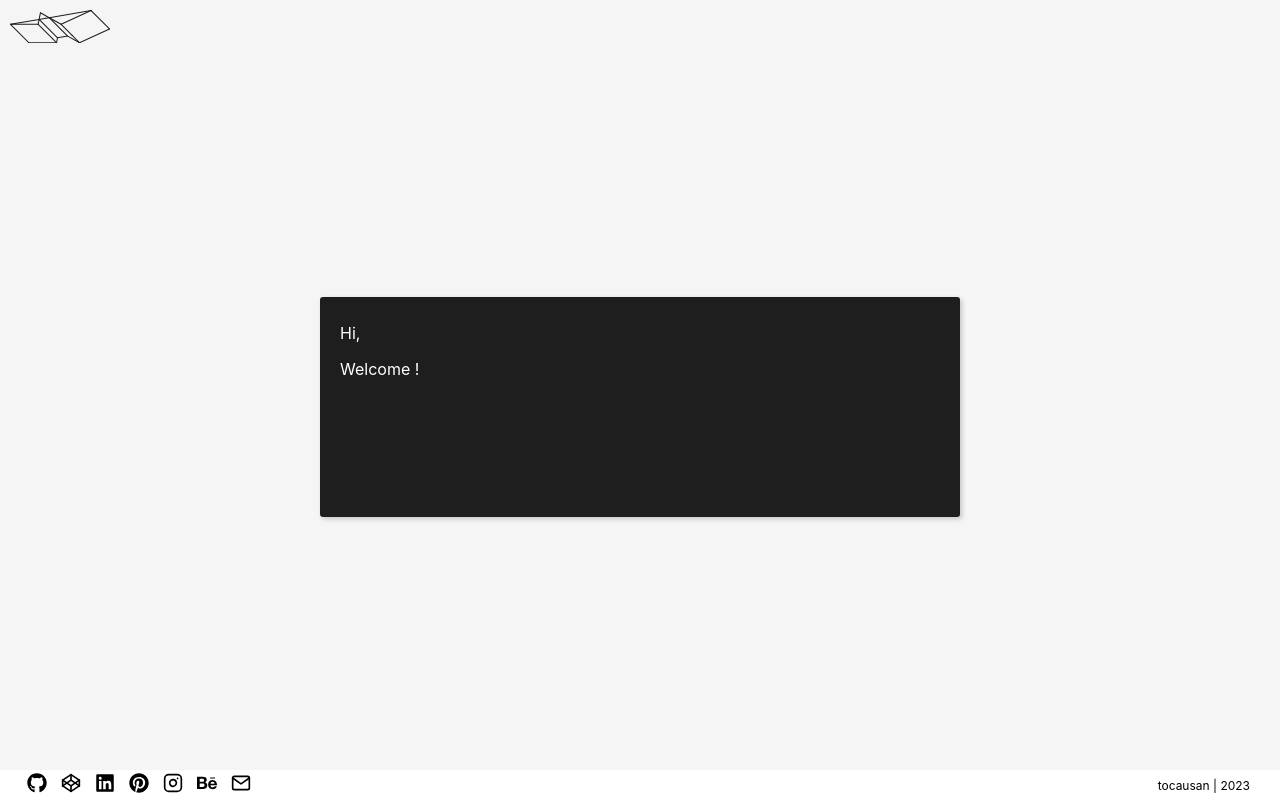
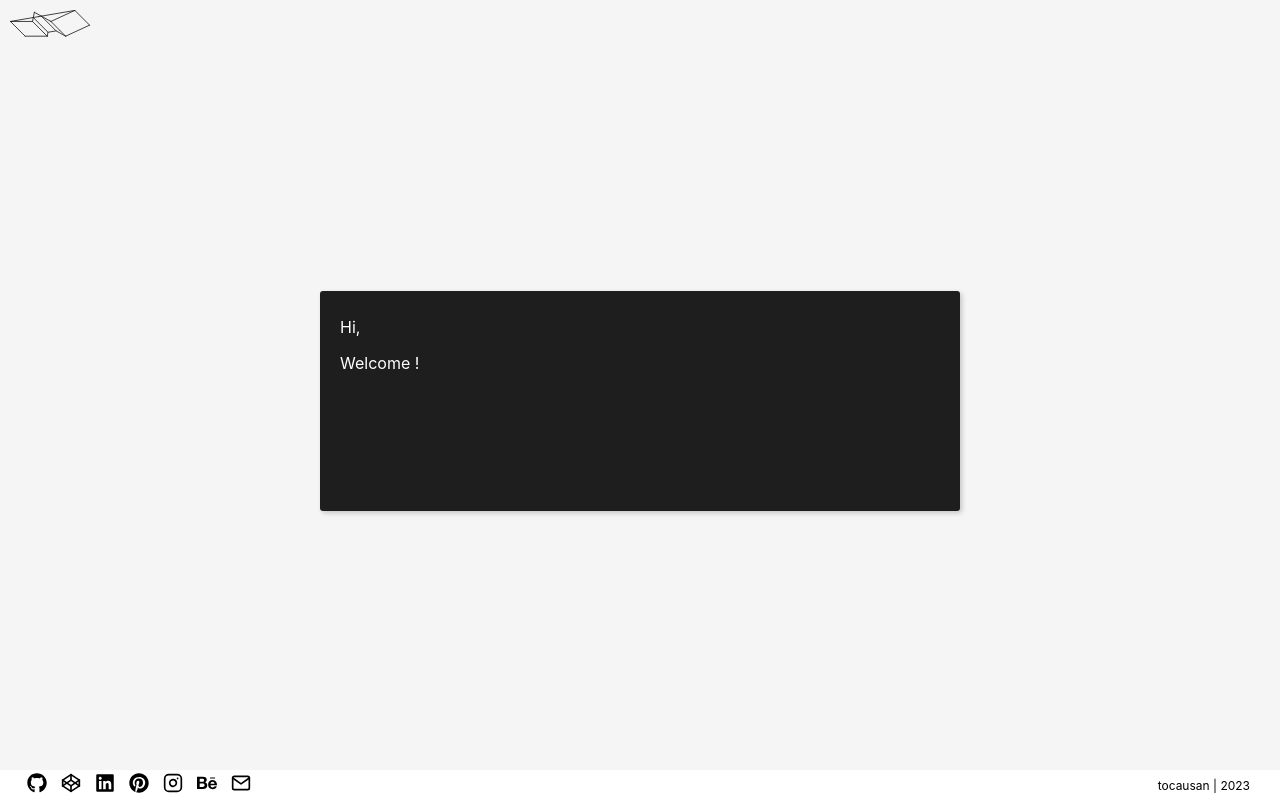
Before and after one commit to T-C-S-N/tcsn.io, a Next.js app: page / in a window 1280 px wide. Built offline with nearby package versions, Linux system fonts and the light colour scheme.

Commit message:
header logo style

```diff
--- a/src/styles/components/Header.module.css
+++ b/src/styles/components/Header.module.css
@@ -11,7 +11,7 @@
 }
 
 .logo {
-   width: 100px;
+   width: 80px;
    margin-top: 10px;
    margin-left: 10px;
    margin-bottom: 10px;
```
